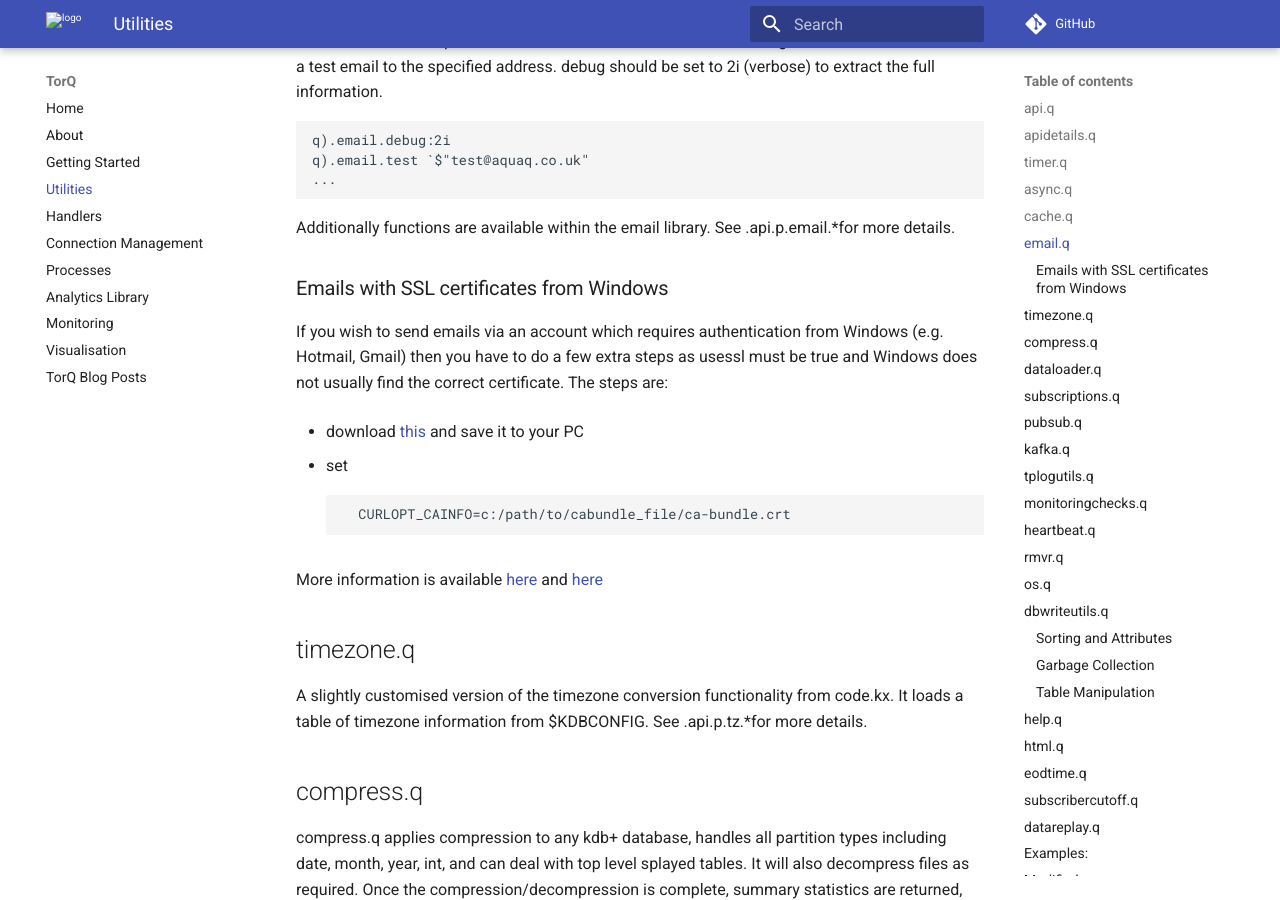
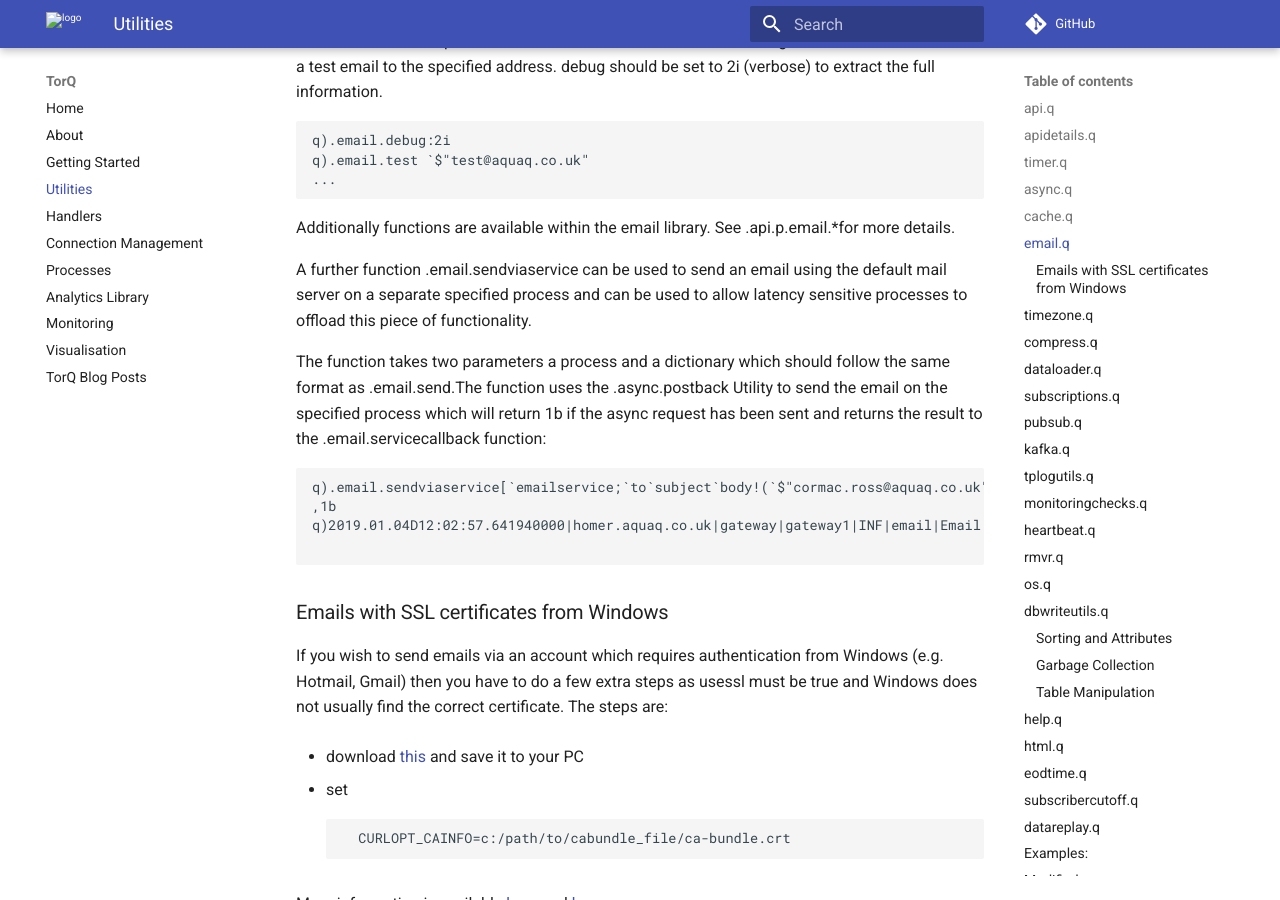
Before and after one commit to DataIntellectTech/TorQ, an MkDocs documentation site: the page built from docs/utilities.md, in a window 1280 px wide and 900 px high, scrolled down 8001 px. Built offline with MkDocs 1.6.1 and Material for MkDocs 9.7.7, drawn with Linux system fonts in a browser that asks for light colours; comment, search, counter and statistics services are not loaded; old or Windows-style settings are respelled for this version of MkDocs.

Commit message:
Update utilities.md

````diff
--- a/docs/utilities.md
+++ b/docs/utilities.md
@@ -397,6 +397,16 @@
 Additionally functions are available within the email library. See
 .api.p.email.\*for more details.
 
+A further function .email.sendviaservice can be used to send an email using the default mail server on a separate specified process and can be used to allow latency sensitive processes to offload this piece of functionality.
+
+The function takes two parameters a process and a dictionary which should follow  the same format as .email.send.The function uses the .async.postback Utility to send the email on the specified process which will return 1b if the async request has been sent and returns the result to the .email.servicecallback function:
+
+```
+q).email.sendviaservice[`emailservice;`to`subject`body!(`$"cormac.ross@aquaq.co.uk";"test email";("hi";"this is an email from torq"))]
+,1b
+q)2019.01.04D12:02:57.641940000|homer.aquaq.co.uk|gateway|gateway1|INF|email|Email sent successfully
+
+```
 ### Emails with SSL certificates from Windows
 
 If you wish to send emails via an account which requires authentication
````
